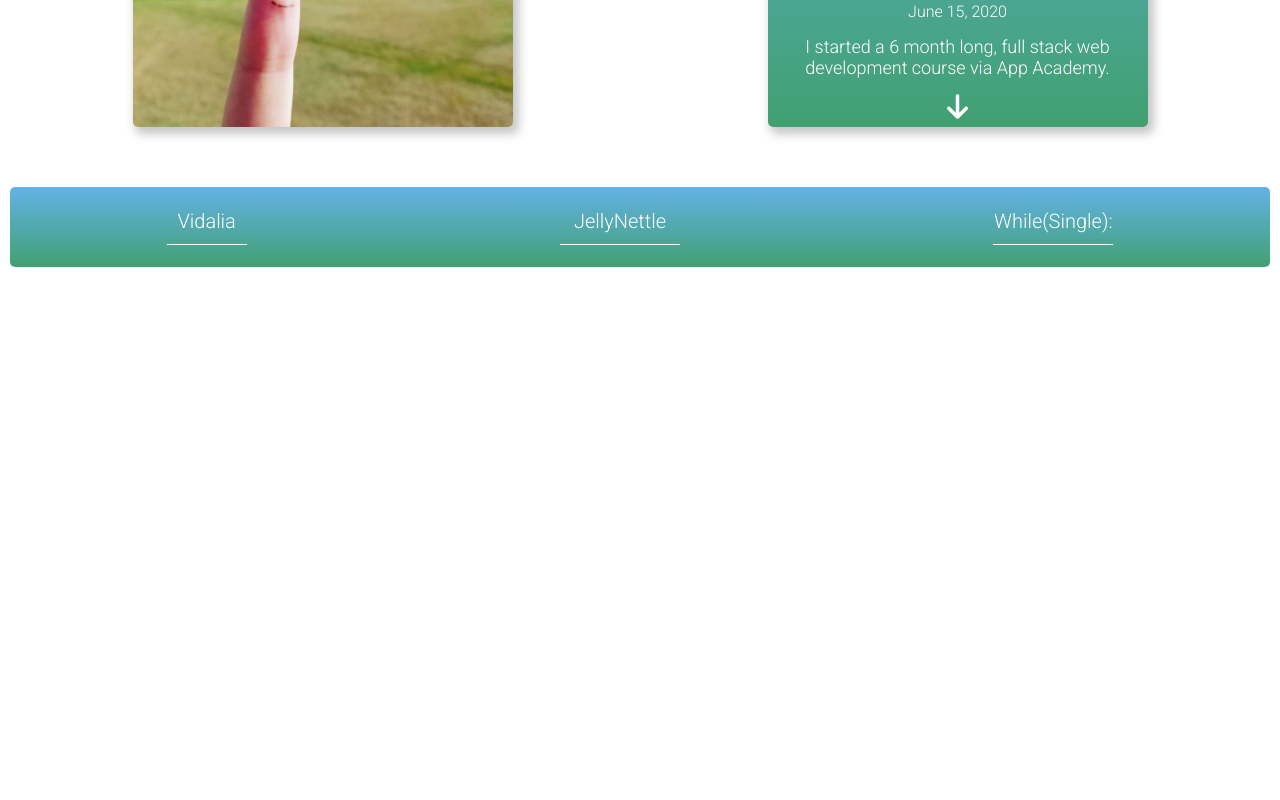
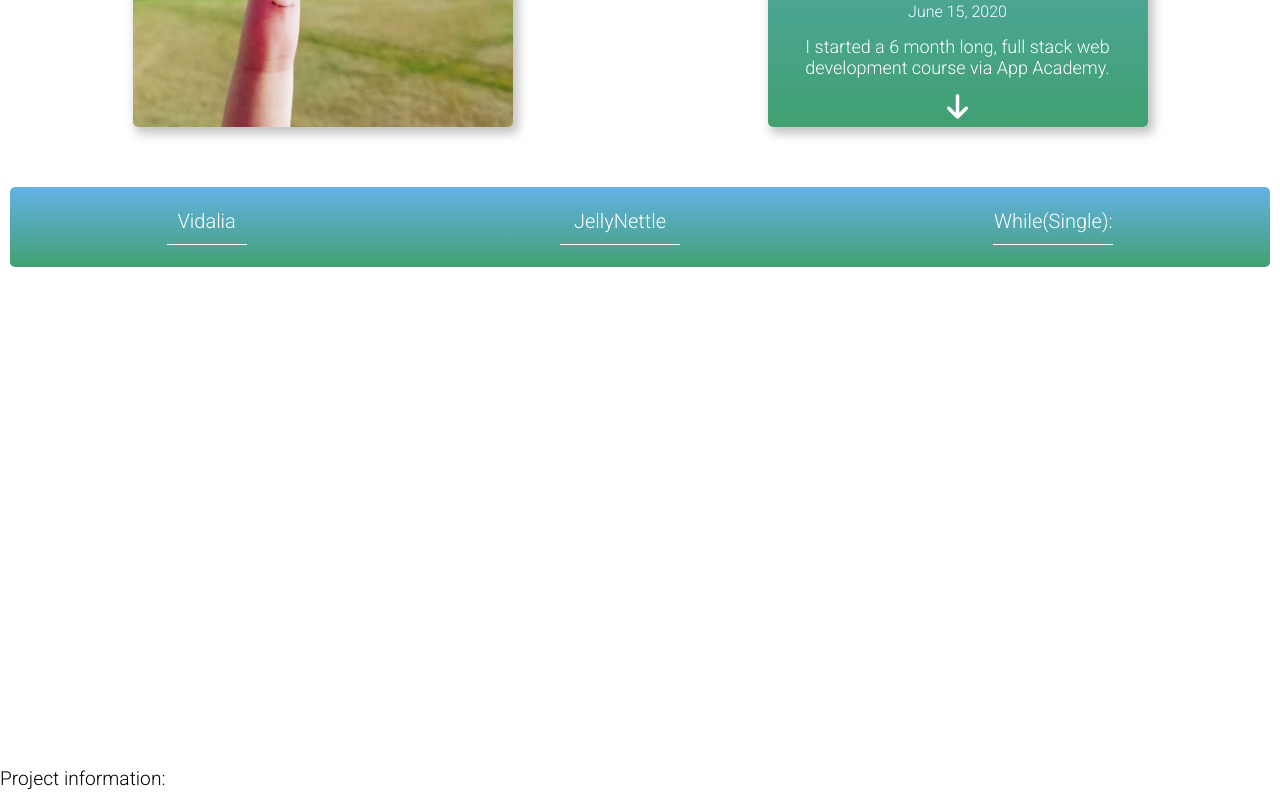
Before and after one commit to Momma-Memu/onionqueenmemu.github.io, a React (Create React App) app in the folder client/: page / in a window 1280 px wide. Shown: the part 1154-1954 px from the top of the page. Before the commit the page ends 1722 px from the top, so only its background shows below. Built offline with nearby package versions, Linux system fonts and the light colour scheme.

Commit message:
link fix

```diff
--- a/client/src/App.js
+++ b/client/src/App.js
@@ -2,6 +2,7 @@ import Header from './components/Header';
 import TechBar from './components/TechBar';
 import Begginnings from './components/Beginnings';
 import Projects from './components/Projects';
+import Descriptions from './components/Descriptions';
 // import Vidalia from './components/Vidalia';
 
 function App() {
@@ -14,6 +15,7 @@ function App() {
       </header>
       <Begginnings />
       <Projects />
+      <Descriptions />
     </div>
   );
 }
--- /dev/null
+++ b/client/src/components/Descriptions.js
@@ -0,0 +1,13 @@
+import React from 'react';
+
+
+
+const Descriptions = () => {
+
+    return (
+        <div className='divider'>Project information: </div>
+    )
+}
+
+
+export default Descriptions;
--- a/client/src/components/Projects.js
+++ b/client/src/components/Projects.js
@@ -6,13 +6,13 @@ const Projects = () => {
     return (
         <div className='projects-wrapper'>
             <div className='projects-header'>
-                <a href='http://vidalia.herokuapp.com/login' className='project-title-v'>Vidalia
+                <a href='http://vidalia.herokuapp.com/login' target='new' className='project-title-v'>Vidalia
                     <div className='project-background-v'></div>
                 </a>
-                <a href='https://jellynettle.herokuapp.com/login' className='project-title-j'>JellyNettle
+                <a href='https://jellynettle.herokuapp.com/login' target='new' className='project-title-j'>JellyNettle
                     <div className='project-background-j'></div>
                 </a>
-                <a href='http://whilesingle.herokuapp.com/login' className='project-title-w'>While(Single):
+                <a href='http://whilesingle.herokuapp.com' className='project-title-w'>While(Single):
                     <div className='project-background-w'></div>
                 </a>
             </div>
--- a/client/src/index.css
+++ b/client/src/index.css
@@ -3,6 +3,7 @@
 @import url('./styles/techbar.css');
 @import url('./styles/beginnings.css');
 @import url('./styles/projects.css');
+@import url('./styles/descriptions.css');
 
 body {
   margin: 0;
--- /dev/null
+++ b/client/src/styles/descriptions.css
@@ -0,0 +1,6 @@
+.divider{
+    margin-top: 500px;
+    margin-bottom: 10px;
+    font-size: larger;
+
+}
```
Also changed, not shown: client/src/components/Vidalia.js (deleted, +0 -11 lines), 1 other file (tests, documents, lock files or other folders).
